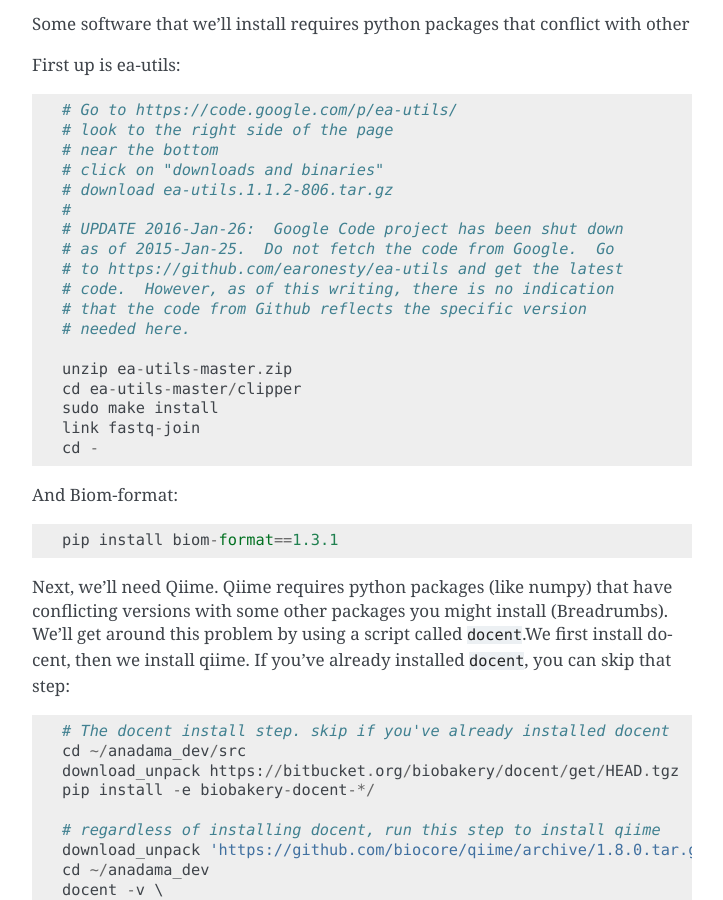
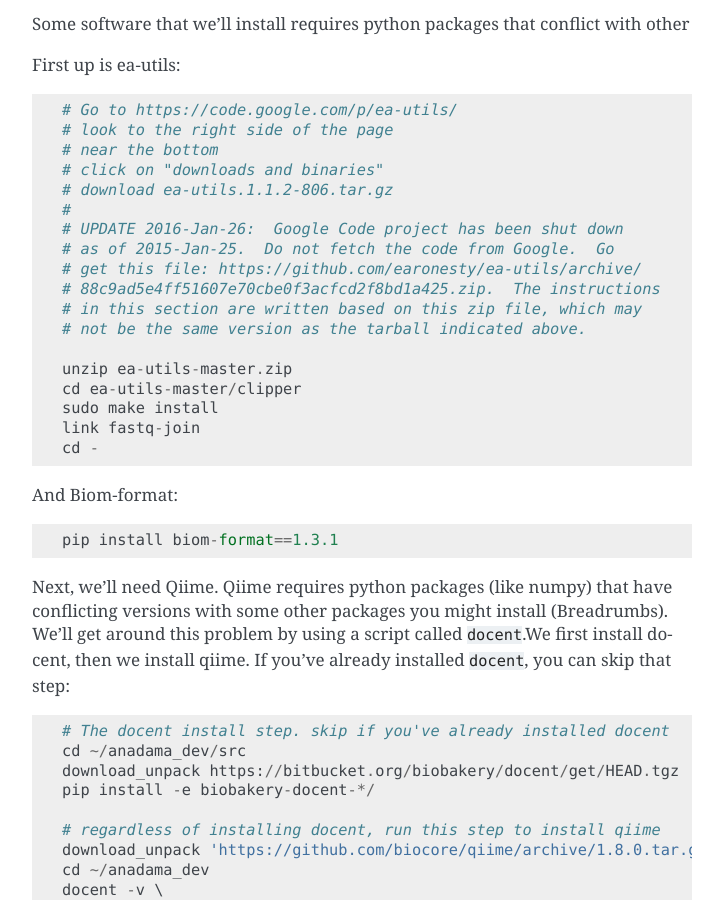
Before and after one commit to biobakery/anadama_workflows, a Sphinx documentation site: the page built from doc/install.rst, in a window 1280 px wide and 900 px high, scrolled down 3390 px. Shown: the whole window, without its empty margins (388-1111 px from the left). Built offline with Sphinx 7.4.7, drawn with Linux system fonts in a browser that asks for light colours; formulas are drawn with MathJax 3.

Commit message:
doc: provided a hashed filename of the ea-utils that was used as basis for the instructions

```diff
--- a/doc/install.rst
+++ b/doc/install.rst
@@ -190,10 +190,10 @@
   #
   # UPDATE 2016-Jan-26:  Google Code project has been shut down
   # as of 2015-Jan-25.  Do not fetch the code from Google.  Go
-  # to https://github.com/earonesty/ea-utils and get the latest
-  # code.  However, as of this writing, there is no indication
-  # that the code from Github reflects the specific version
-  # needed here.
+  # get this file: https://github.com/earonesty/ea-utils/archive/
+  # 88c9ad5e4ff51607e70cbe0f3acfcd2f8bd1a425.zip.  The instructions
+  # in this section are written based on this zip file, which may
+  # not be the same version as the tarball indicated above.
 
   unzip ea-utils-master.zip
   cd ea-utils-master/clipper
```
